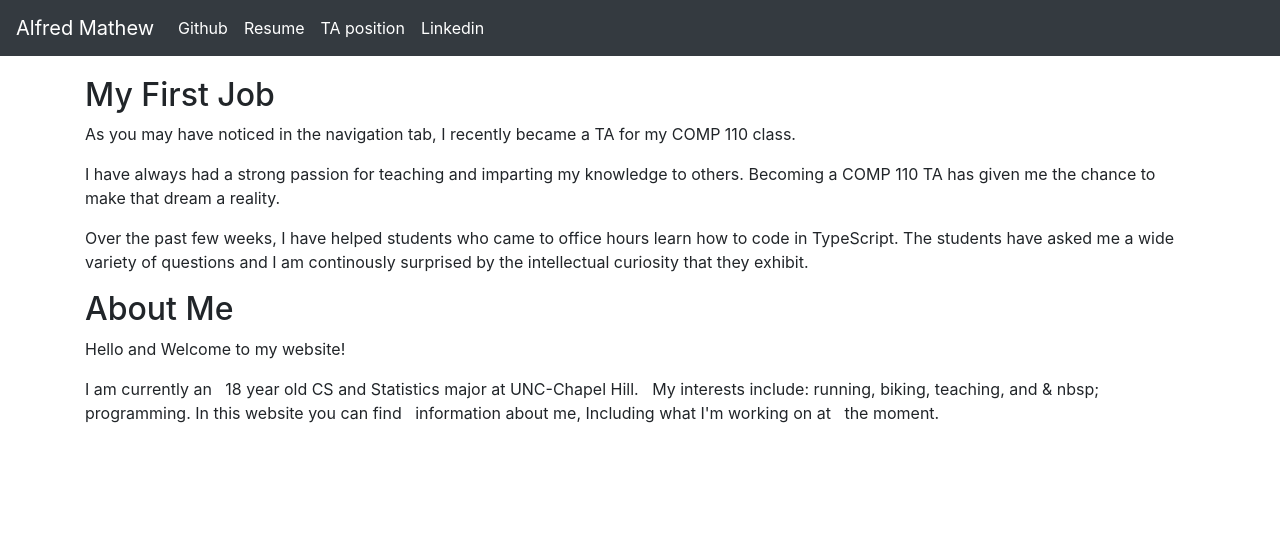
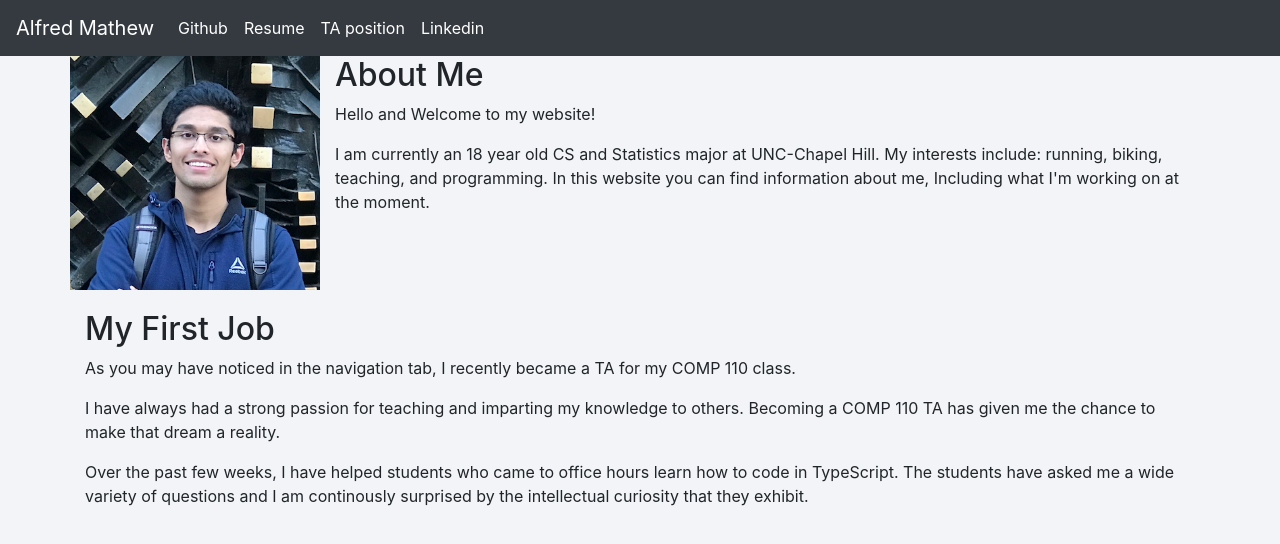
Before and after one commit to alfmat/alfmat.github.io, a plain HTML site: page index.html in a window 1280 px wide. Drawn offline with nearby package versions, Linux system fonts and the light colour scheme.

Commit message:
more changes to structure
added pics, changed background color

```diff
--- a/css/styles.css
+++ b/css/styles.css
@@ -1,4 +1,3 @@
-header {
-    background-color: beige;
-    padding: 20px;
+body {
+  background-color: rgb(242, 244, 247);
 }
--- a/index.html
+++ b/index.html
@@ -13,7 +13,7 @@
     crossorigin="anonymous">
 
     <!-- my css  -->
-    <link href="../css/styles.css" type="text/css" rel="stylesheet">
+    <link href="./css/styles.css" type="text/css" rel="stylesheet">
 </head>
 <body>
   <nav class="navbar navbar-expand-lg navbar-dark bg-dark">
@@ -31,7 +31,7 @@
           <span class="sr-only">(current)</span>
         </a>
         <a target = "_blank" class="nav-item nav-link active"
-        href="../docs/AM_Resume.pdf">Resume</a>
+        href="./docs/AM_Resume.pdf">Resume</a>
         <a target = "_blank" class="nav-item nav-link active"
         href="https://comp110.com/team/bio?onyen=alfmat">TA position</a>
         <a target = "_blank" class="nav-item nav-link active"
@@ -42,6 +42,28 @@
     </div>
   </nav>
   <div class = "container">
+      <div class="row justify-content-md-center">
+        <div class="col-sm-">
+          <img src="./pics/front_pic.png" alt="my face"
+          style = "width: 250px; height = 250px;">
+        </div>
+        <div class="col">
+          <article>
+              <h2>About Me</h2>
+              <p>
+                  Hello and Welcome to my website!
+              </p>
+              <p>
+                  I am currently an 18 year old CS and Statistics
+                  major at UNC-Chapel Hill. My interests include: running,
+                  biking, teaching, and programming. In this
+                  website you can find information about me, Including what
+                  I'm working on at the moment.
+              </p>
+          </article>
+        </div>
+      </div>
+      <article title="a brief intro">
           <article style = "margin-top: 20px">
               <section>
                   <h2>
@@ -64,21 +86,6 @@
                   </p>
               </section>
           </article>
-      <article title="a brief intro">
-          <section>
-              <h2>About Me</h2>
-              <!-- <img src="./pics/face.jpg" align="right" width="300" height="300"> -->
-              <p>
-                  Hello and Welcome to my website!
-              </p>
-              <p>
-                  I am currently an &nbsp; 18 year old CS and Statistics
-                  major at UNC-Chapel Hill. &nbsp; My interests include: running,
-                  biking, teaching, and & nbsp; programming. In this
-                  website you can find &nbsp; information about me, Including what
-                  I'm working on at &nbsp; the moment.
-              </p>
-          </section>
       </article>
     </div>
 </body>
```
Also changed, not shown: pics/front_pic.png (added), 1 other file. Lines whose indentation alone changed are shown as unchanged.
